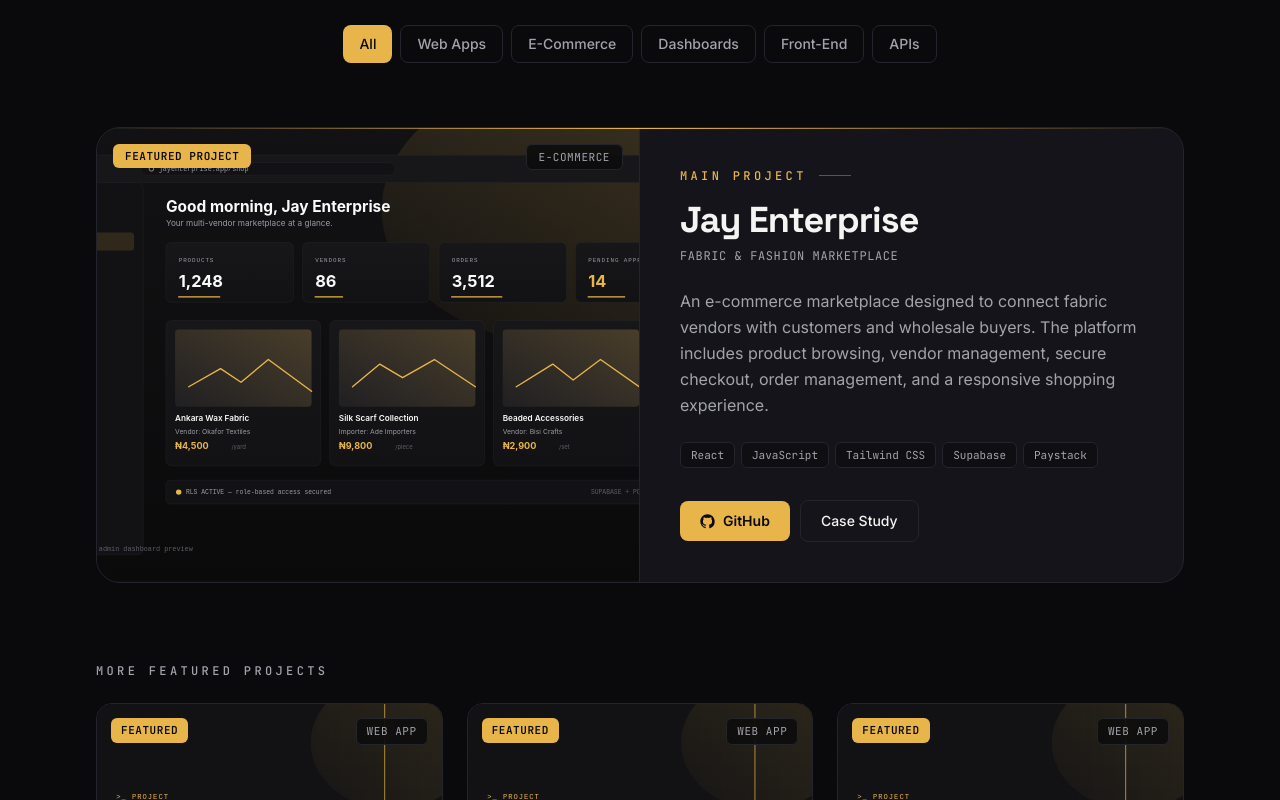
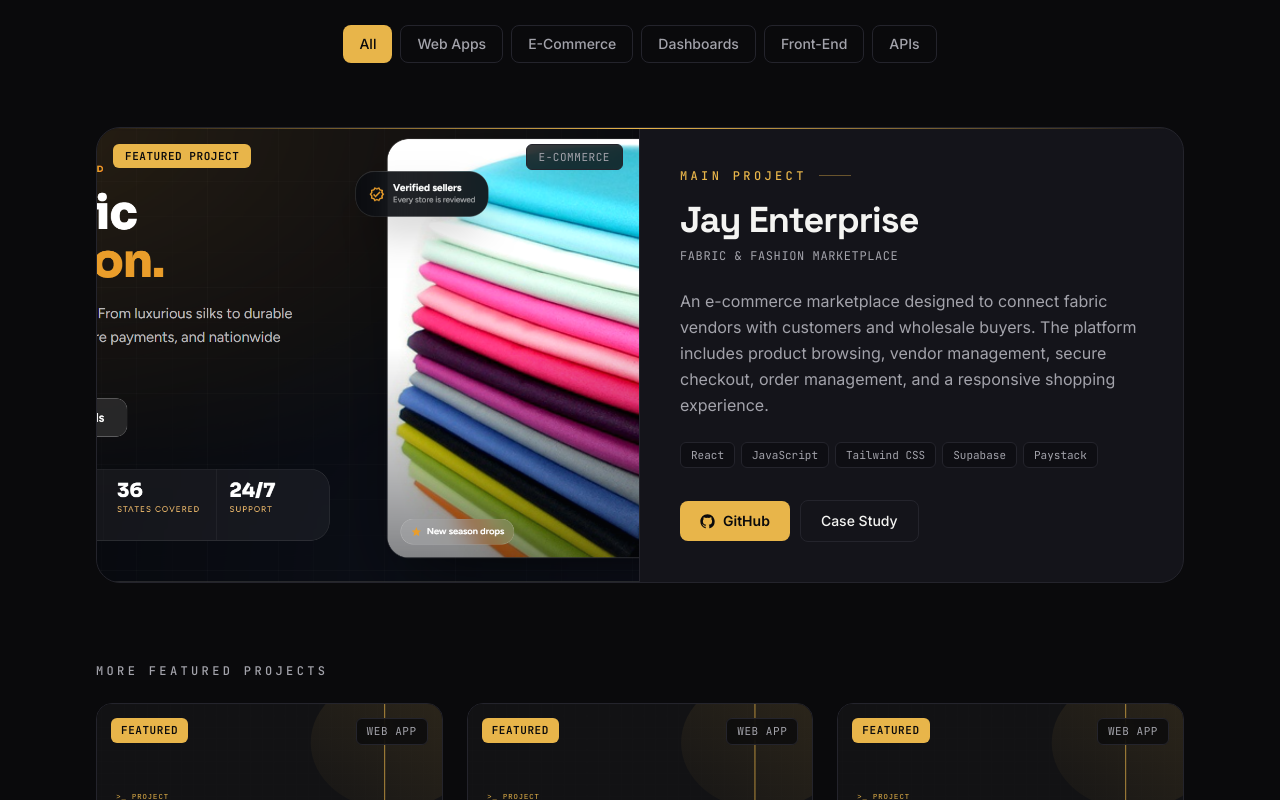
Before and after one commit to JennyCapricon/Jenny-portfolio, a React (Vite) app: page / in a window 1280 px wide. Shown: the part 4520-5320 px from the top of the page. Built offline with nearby package versions, Linux system fonts and the light colour scheme.

Commit message:
Update portfolio

```diff
--- a/src/data/portfolio.js
+++ b/src/data/portfolio.js
@@ -222,7 +222,7 @@
     live: '',
     caseStudy: true,
     featured: true,
-    image: '/projects/jay-enterprise.svg',
+    image: '/projects/jay-enterprise.png',
   },
   {
     id: 'flowboard',
@@ -419,7 +419,7 @@
     id: 'jay-enterprise',
     name: 'Jay Enterprise',
     tagline: 'Multi-Vendor E-Commerce Platform',
-    image: '/projects/jay-enterprise.svg',
+    image: '/projects/jay-enterprise.png',
     github: 'https://github.com/JennyCapricon/LSM-enterprise',
     overview:
       'Jay Enterprise is a multi-vendor digital marketplace that connects buyers with verified vendors and importers of fabrics and fashion accessories. It provides a public storefront plus dedicated, private spaces for buyers, vendors, importers and administrators — all built on a secure Supabase + PostgreSQL database.',
```
Also changed, not shown: public/projects/jay-enterprise.png (added).
